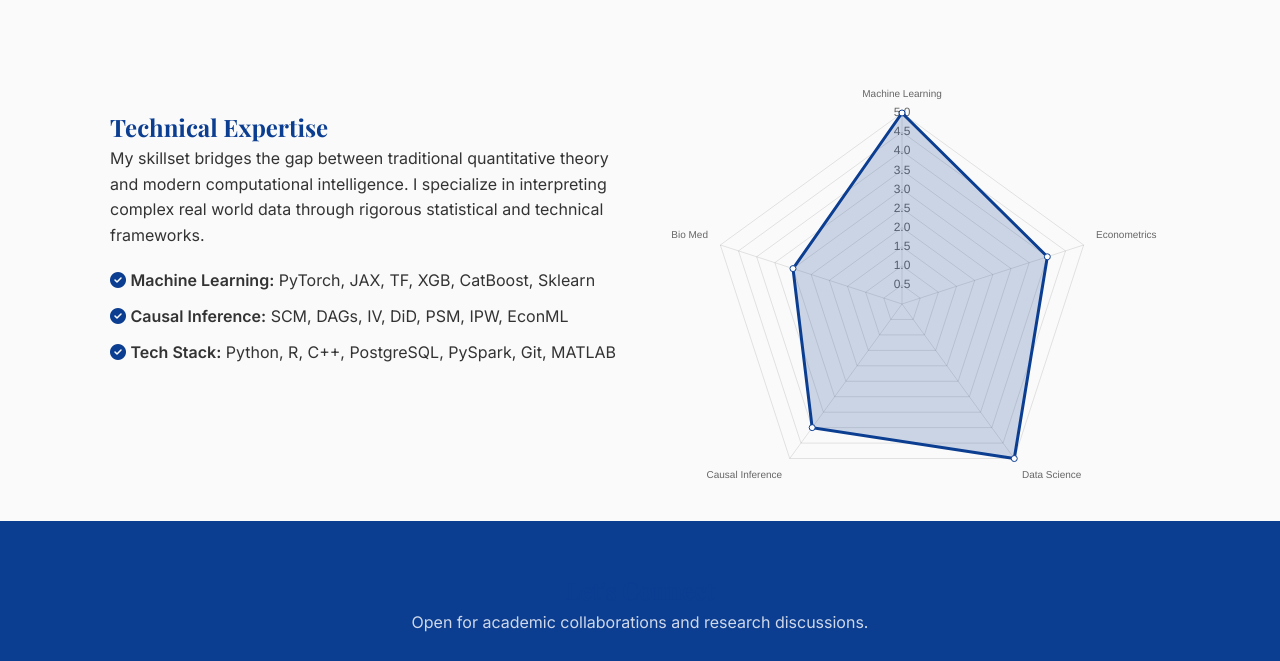
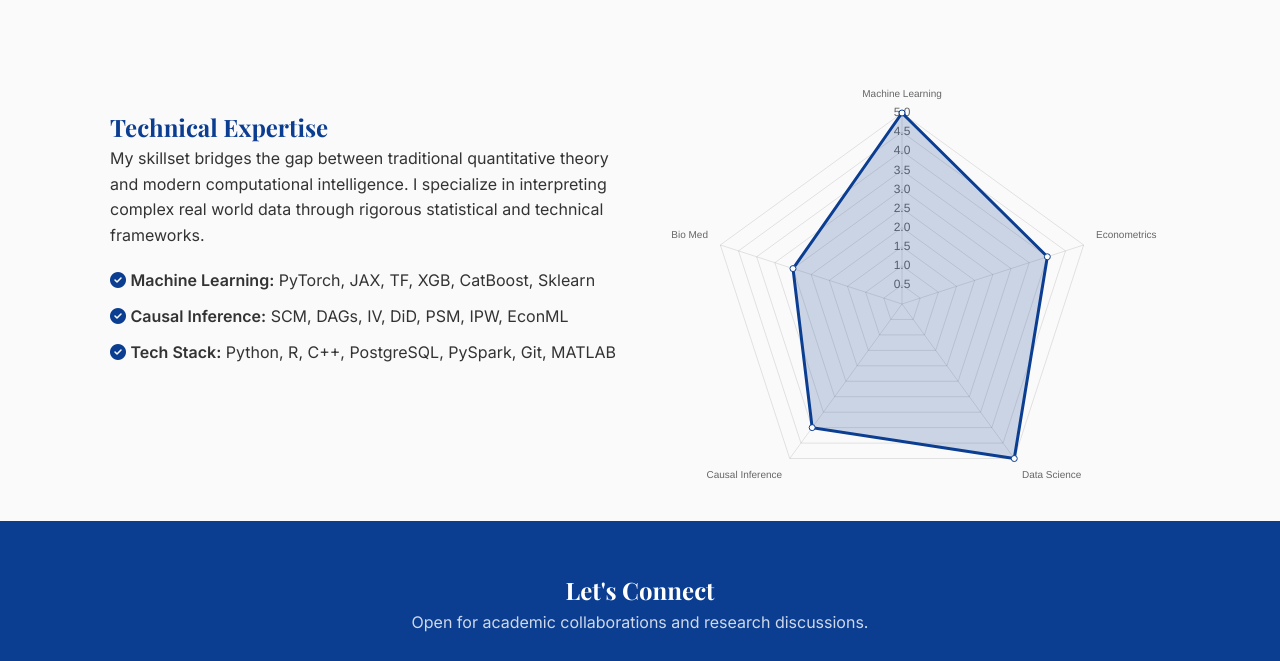
Before and after one commit to Aquariusia/Aquariusia.github.io, a plain HTML site: page index.html in a window 1280 px wide. Shown: the part 2266-2927 px from the top of the page. Drawn offline with nearby package versions, Linux system fonts and the light colour scheme.

Commit message:
Update index.html

```diff
--- a/index.html
+++ b/index.html
@@ -254,7 +254,7 @@
 
     <footer id="contact">
         <div class="container">
-            <h2>Let's Connect</h2>
+            <h2 style="color: white;">Let's Connect</h2>
             <p style="opacity: 0.8; margin-bottom: 30px;">Open for academic collaborations and research discussions.</p>
             <div class="social-links">
                 <a href="https://x.com/Seiya_Hoshimi" target="_blank"><i class="fab fa-twitter"></i></a>
```
